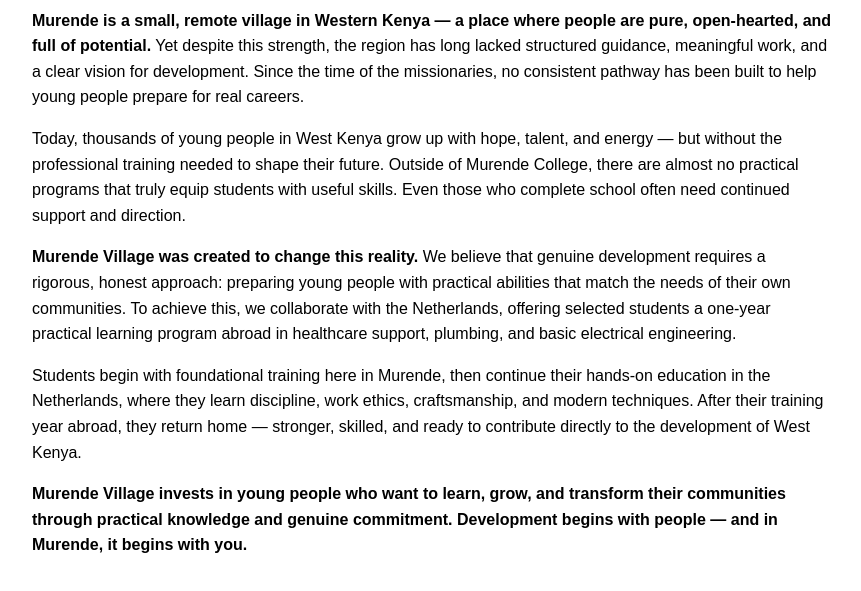
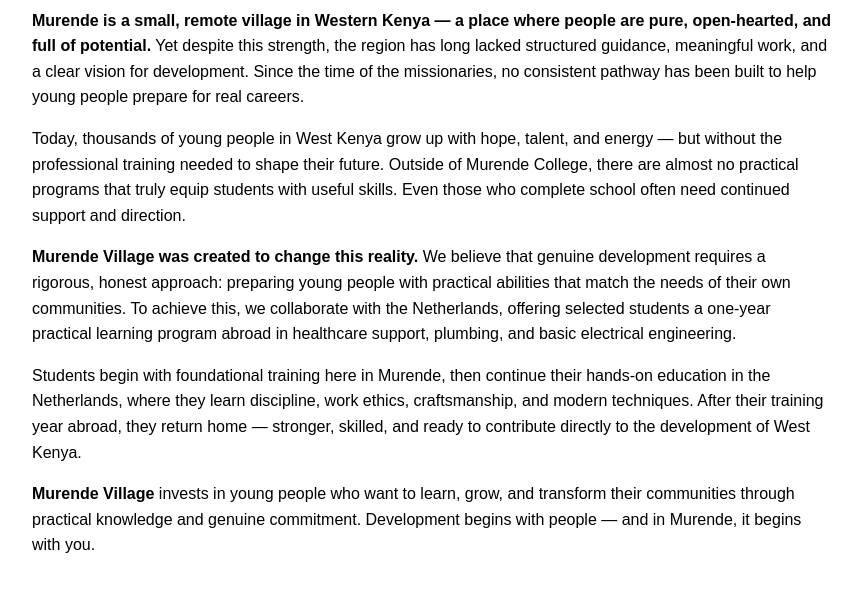
Before and after one commit to wiard/murende, a plain HTML site: page index.html in a window 1280 px wide. Shown: the part 105-696 px from the top of the page, without its empty margins (8-869 px from the left). Drawn offline with Linux system fonts and the light colour scheme.

Commit message:
Update strong tag for Murende Village text

```diff
--- a/index.html
+++ b/index.html
@@ -47,8 +47,8 @@
   </p>
 
   <p>
-    <strong>Murende Village invests in young people who want to learn, grow, and transform their communities through practical knowledge
-    and genuine commitment. Development begins with people — and in Murende, it begins with you.</strong>
+    <strong>Murende Village</strong> invests in young people who want to learn, grow, and transform their communities through practical knowledge
+    and genuine commitment. Development begins with people — and in Murende, it begins with you.
   </p>
 
 </body>
```
